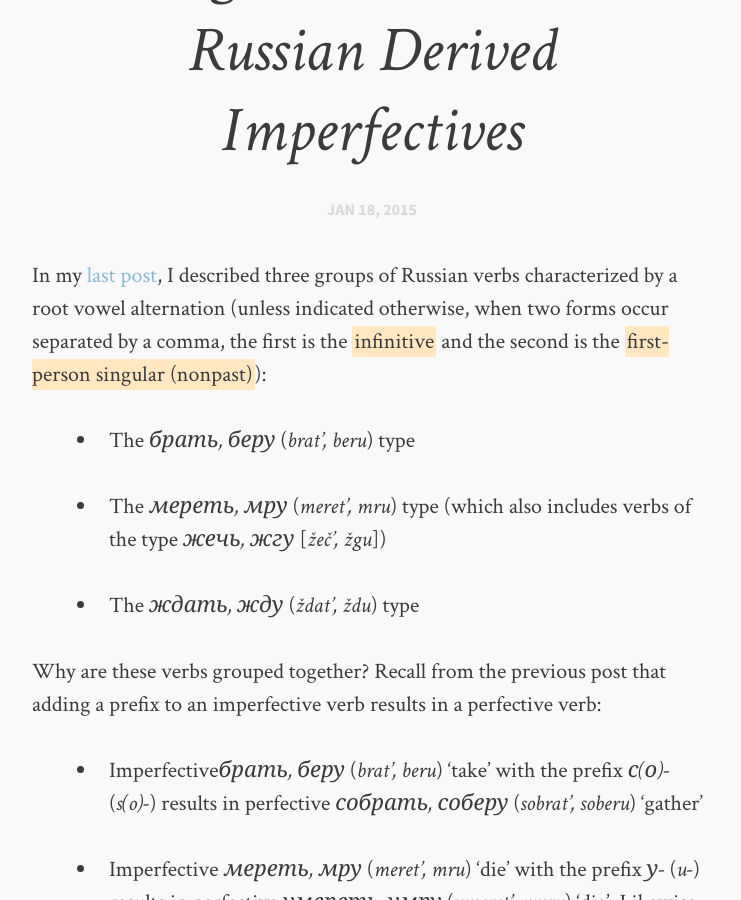
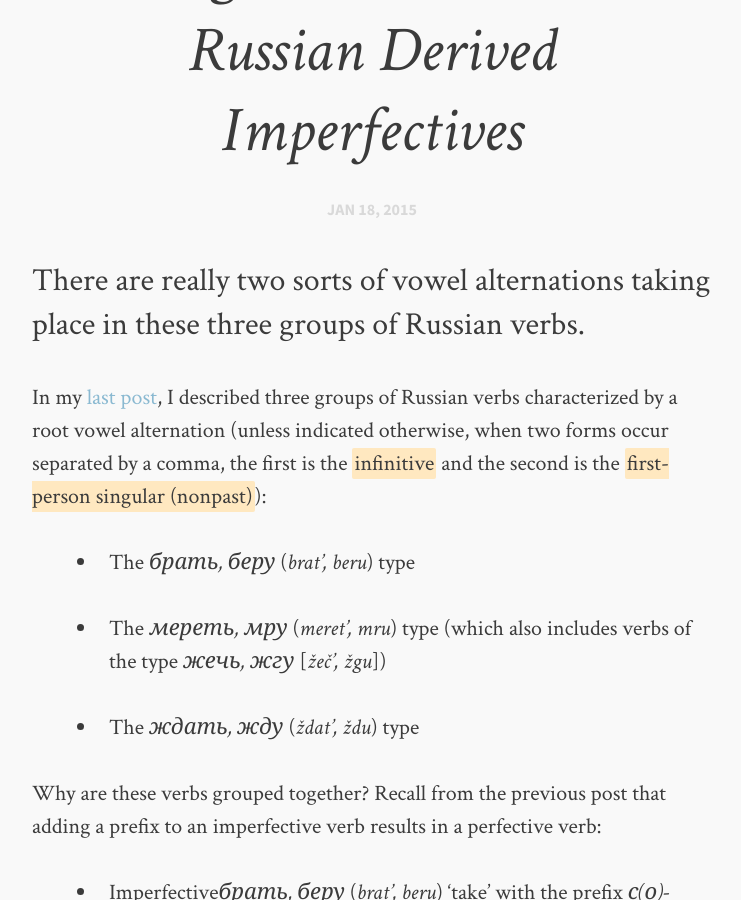
Before and after one commit to menzenski/menzenski.github.io, a Jekyll site: the page built from _posts/2015-01-18-Lengthened-Grade-Imperfectives.md, in a window 1280 px wide and 900 px high, scrolled down 952 px. Shown: the whole window, without its empty margins (268-1009 px from the left). Built offline with Jekyll 4.4.1, drawn with Linux system fonts in a browser that asks for light colours; comment, search, counter and statistics services are not loaded.

Commit message:
added a description to new post

```diff
--- a/_posts/2015-01-18-Lengthened-Grade-Imperfectives.md
+++ b/_posts/2015-01-18-Lengthened-Grade-Imperfectives.md
@@ -1,7 +1,8 @@
 ---
 layout: post-light-feature
 title: Lengthened Vowels in Russian Derived Imperfectives
-description: ""
+description: "There are really two sorts of vowel alternations taking
+place in these three groups of Russian verbs."
 categories: [blog, Balto-Slavic Iteratives, Slavic, aspect]
 date: 2015-01-18
 comments: true
```
